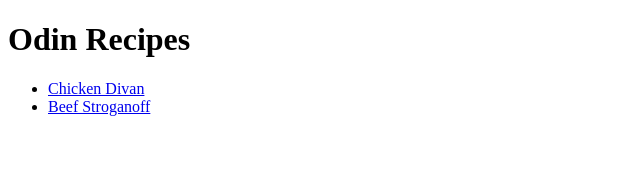
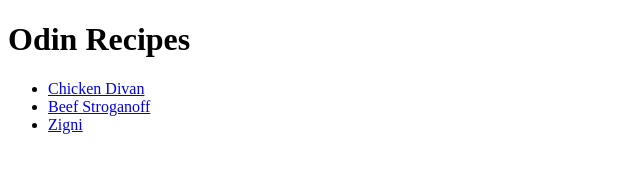
Before and after one commit to MegaK30/odin-recipes, a plain HTML site: page index.html in a window 1280 px wide. Shown: the full height of the page, 0-640 px from the left. Drawn offline with Linux system fonts and the light colour scheme.

Commit message:
Updated index with new recipe; zigni. Added link to zigni.html

```diff
--- a/index.html
+++ b/index.html
@@ -13,7 +13,7 @@
     <ul>
         <li><a href="recipes/chicken-divan.html">Chicken Divan</a></li>
         <li><a href="recipes/beef-stroganoff.html">Beef Stroganoff</a></li>
-
+        <li><a href="recipes/zigni.html">Zigni</a></li>
     </ul>
 
 
```
